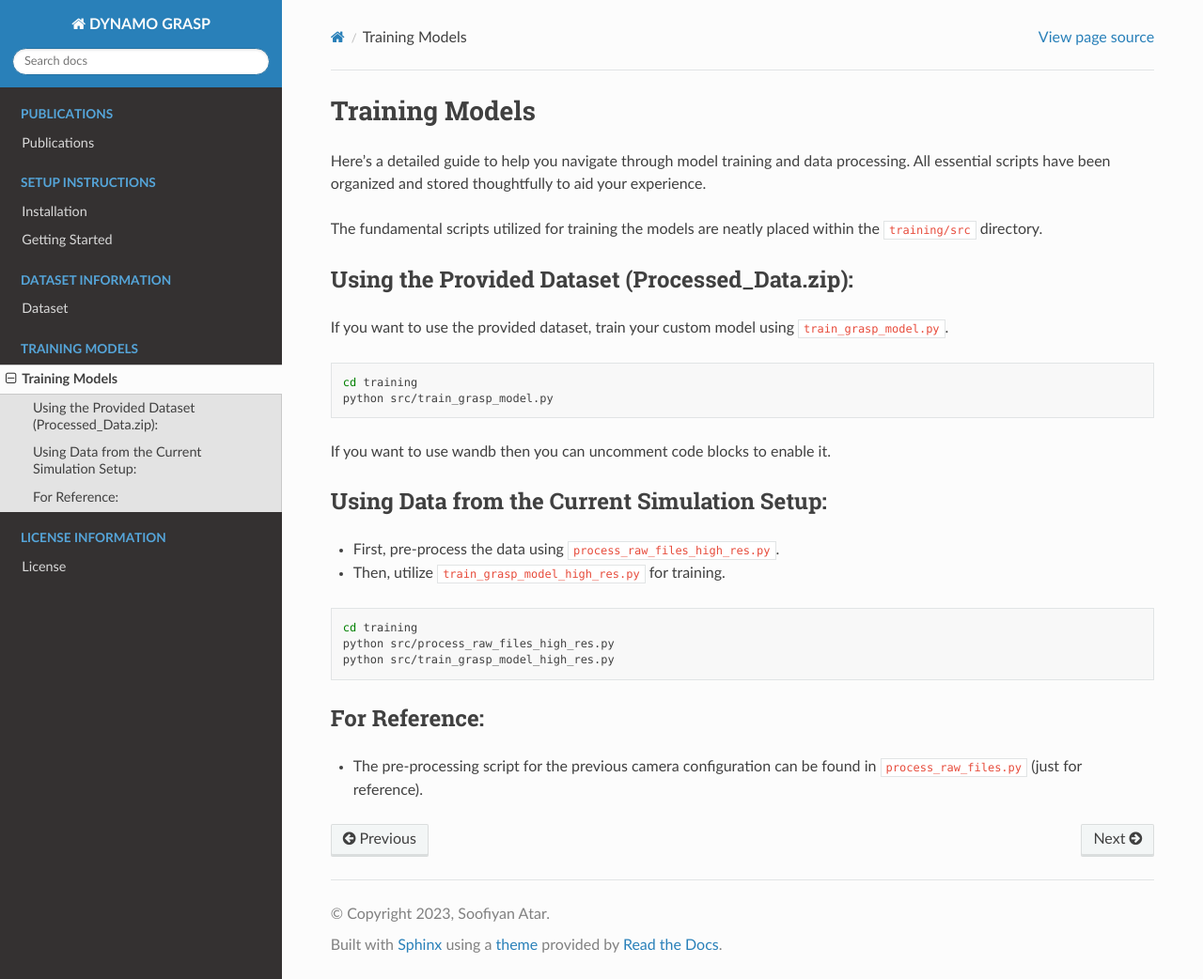
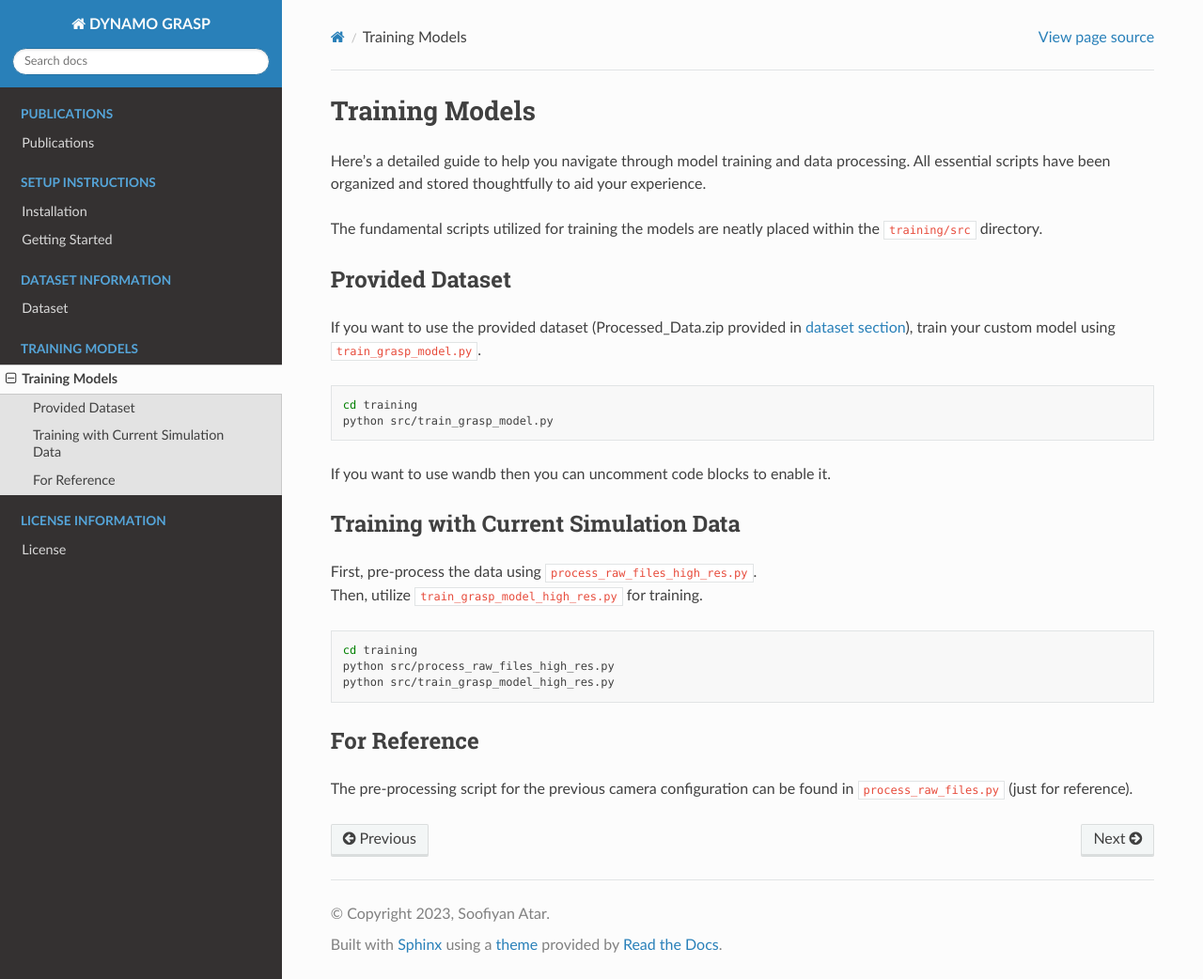
Before and after one commit to bolingy/grasp-point-selection-sim, a Sphinx documentation site: the page built from docs/source/training.md, in a window 1280 px wide and 1042 px high. Shown: the whole window at 94% size. Built offline with Sphinx 7.4.7 and the Read the Docs theme 2.0.0, drawn with Linux system fonts in a browser that asks for light colours.

Commit message:
Altering documentation

````diff
--- a/docs/source/training.md
+++ b/docs/source/training.md
@@ -3,22 +3,22 @@ Here’s a detailed guide to help you navigate through model training and data p
 
 The fundamental scripts utilized for training the models are neatly placed within the `training/src` directory.
 
-## Using the Provided Dataset (Processed_Data.zip):
-If you want to use the provided dataset, train your custom model using `train_grasp_model.py`.
+## Provided Dataset
+If you want to use the provided dataset (Processed_Data.zip provided in [dataset section](dataset.md)), train your custom model using `train_grasp_model.py`.
 ```bash
 cd training
 python src/train_grasp_model.py
 ```
 If you want to use wandb then you can uncomment code blocks to enable it.
 
-## Using Data from the Current Simulation Setup:
-- First, pre-process the data using `process_raw_files_high_res.py`.
-- Then, utilize `train_grasp_model_high_res.py` for training.
+## Training with Current Simulation Data
+First, pre-process the data using `process_raw_files_high_res.py`. <br/>
+Then, utilize `train_grasp_model_high_res.py` for training.<br/>
 ```bash
 cd training
 python src/process_raw_files_high_res.py
 python src/train_grasp_model_high_res.py
 ```
 
-## For Reference:
-- The pre-processing script for the previous camera configuration can be found in `process_raw_files.py` (just for reference).
+## For Reference
+The pre-processing script for the previous camera configuration can be found in `process_raw_files.py` (just for reference).
````
